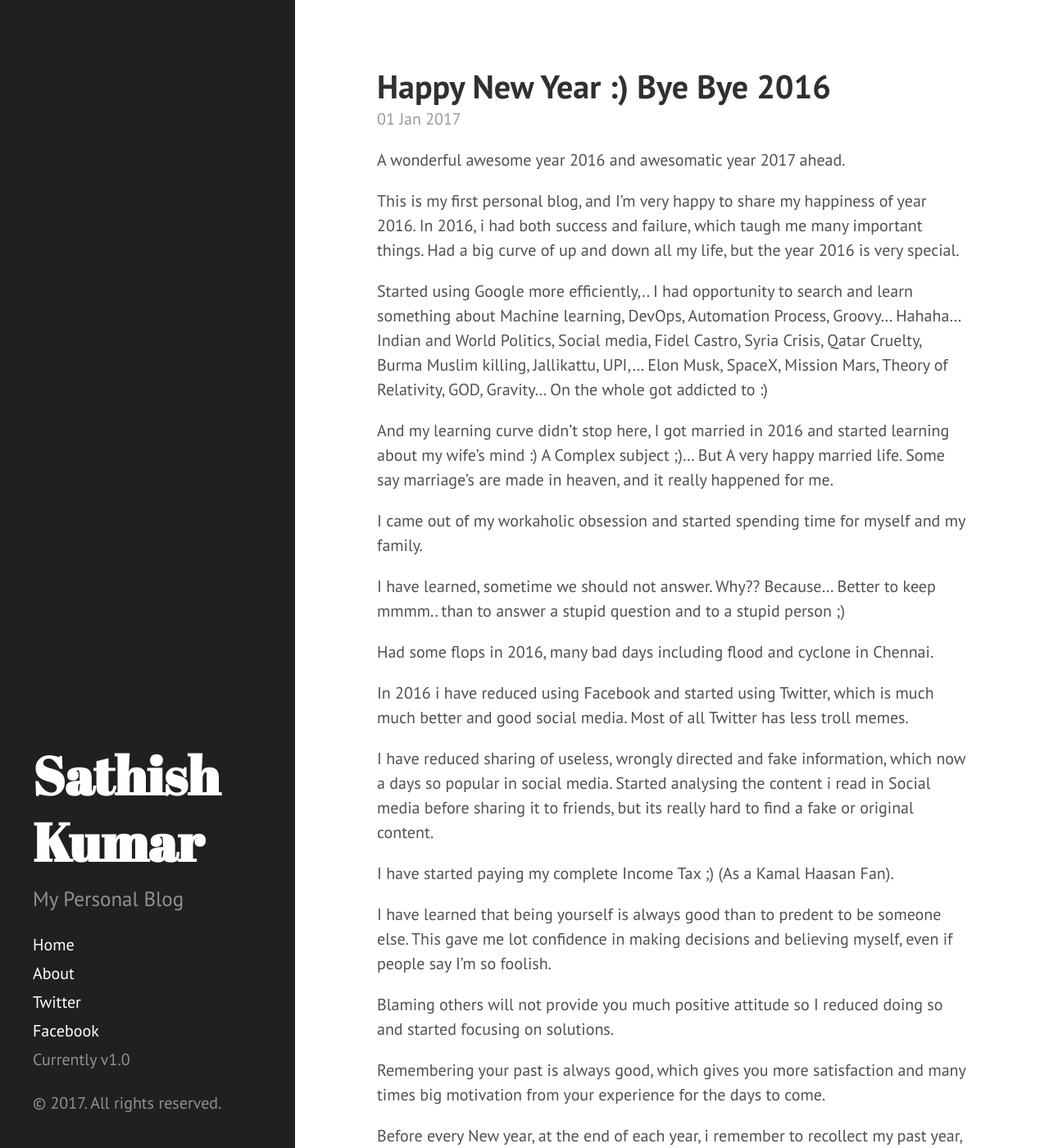
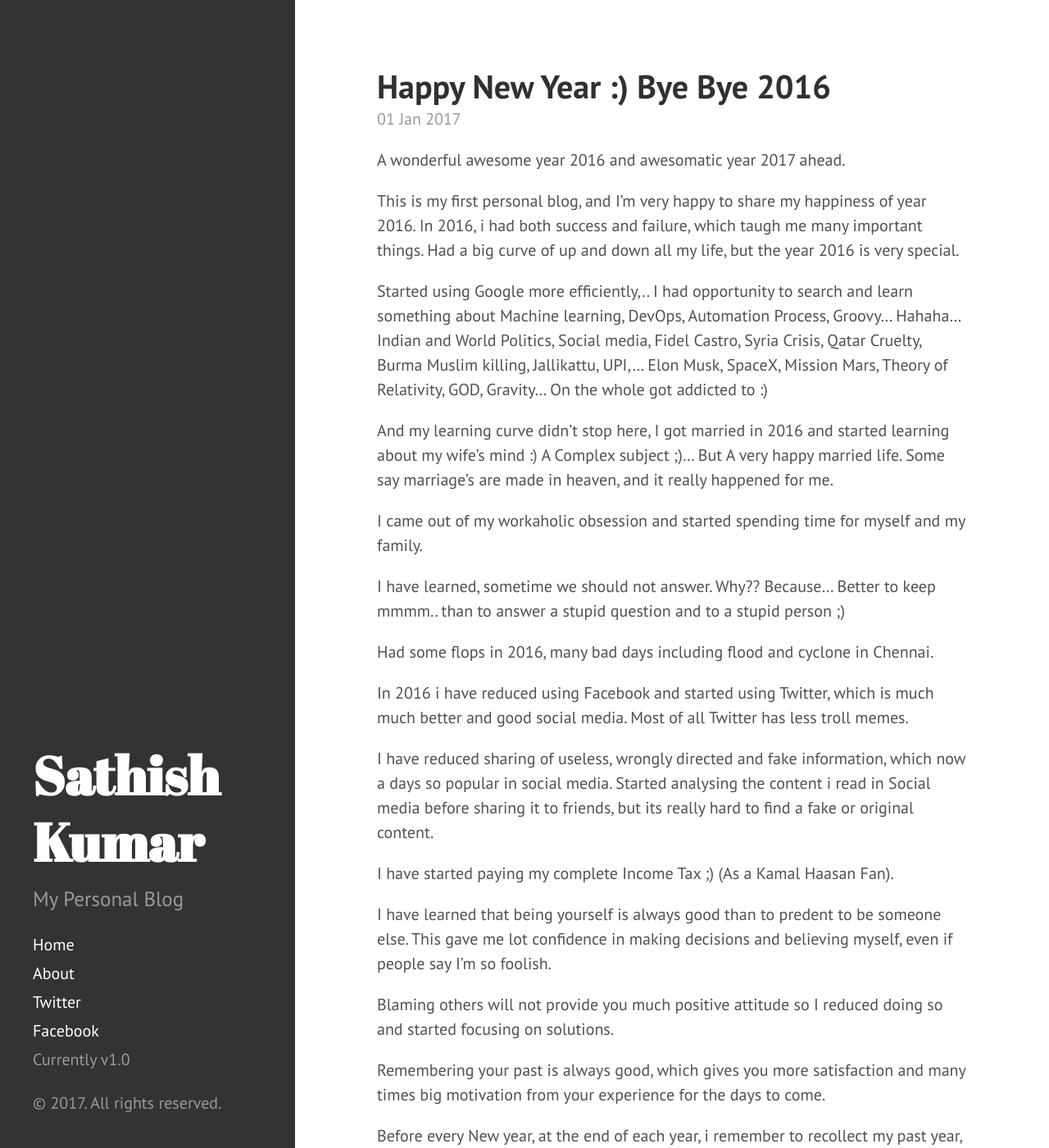
Before and after one commit to iamsais/iamsais.github.io, a Jekyll site: the page built from index.html, in a window 1280 px wide and 1400 px high. Shown: the whole window at 82% size. Built offline with Jekyll 4.4.1, drawn with Linux system fonts in a browser that asks for light colours; the list of posts is cut into pages by our own code.

Commit message:
Added Addthis and changed sidebar color

```diff
--- a/_layouts/post.html
+++ b/_layouts/post.html
@@ -6,9 +6,10 @@
   <h1 class="post-title">{{ page.title }}</h1>
   <span class="post-date">{{ page.date | date_to_string }}</span>
   {{ content }}
-</div>
 
 <!-- Go to www.addthis.com/dashboard to customize your tools --> <script type="text/javascript" src="//s7.addthis.com/js/300/addthis_widget.js#pubid=sathish26"></script>
+
+</div>
 
 <div class="related">
   <h2>Related Posts</h2>
--- a/public/css/hyde.css
+++ b/public/css/hyde.css
@@ -57,7 +57,7 @@
   text-align: center;
   padding: 2rem 1rem;
   color: rgba(255,255,255,.5);
-  background-color: #202020;
+  background-color: #333333;
 }
 @media (min-width: 48em) {
   .sidebar {
```
